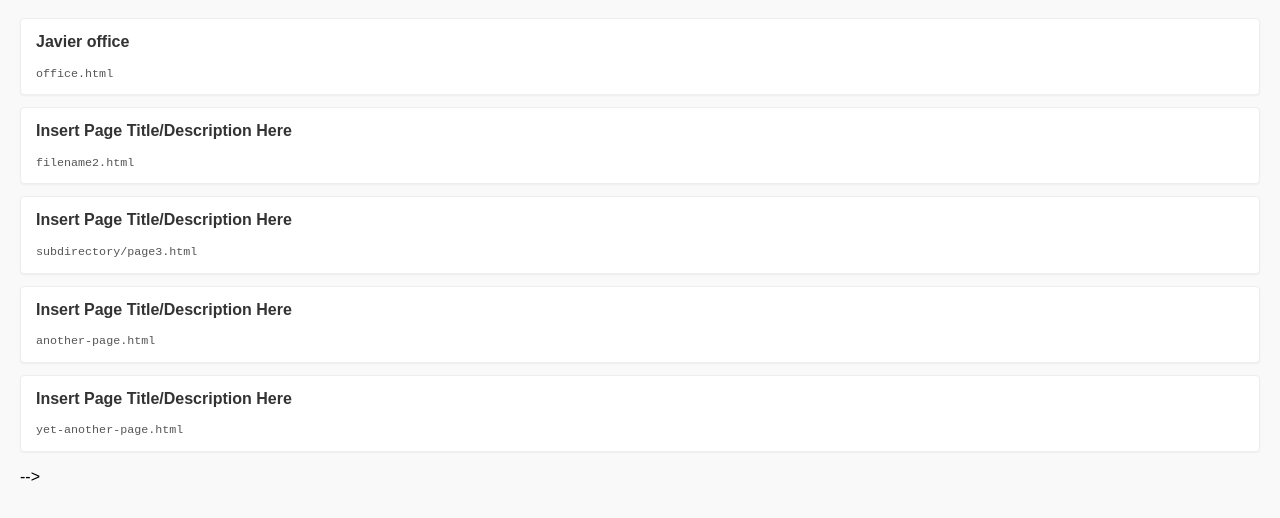
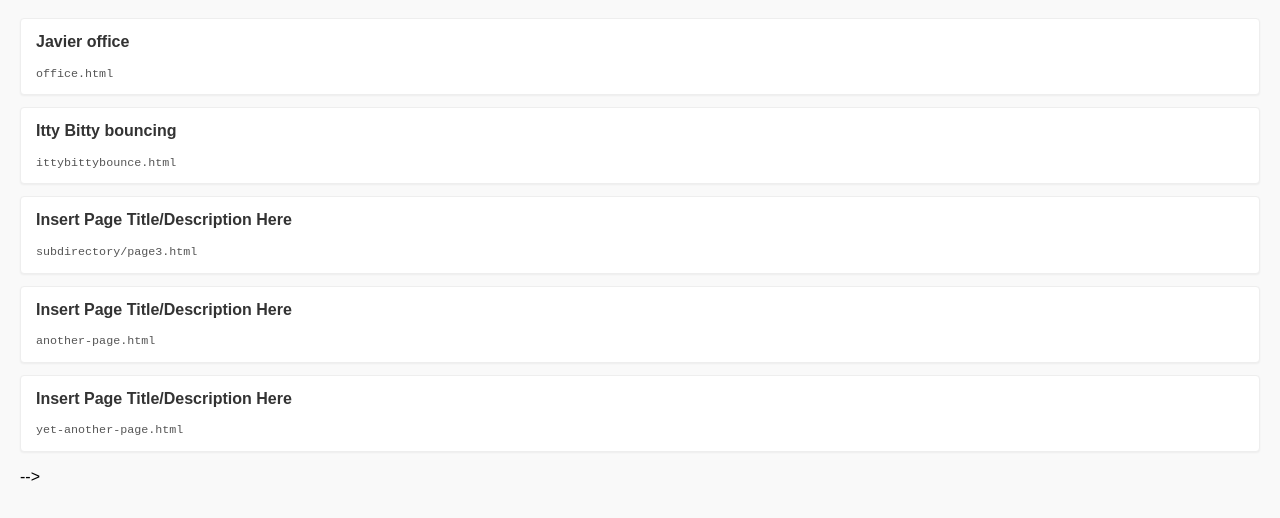
Before and after one commit to Snowyfat/me, a plain HTML site: page index.html in a window 1280 px wide. Shown: the part 88-606 px from the top of the page. Drawn offline with Linux system fonts and the light colour scheme.

Commit message:
Update index.html

```diff
--- a/index.html
+++ b/index.html
@@ -62,8 +62,8 @@
 
         <!-- List Item 2 -->
         <li>
-            <span class="link-title">Insert Page Title/Description Here</span>
-            <a href="filename2.html" class="link-path">filename2.html</a>
+            <span class="link-title">Itty Bitty bouncing</span>
+            <a href="ittybittybounce.html" class="link-path">ittybittybounce.html</a>
             <!-- Replace filename2.html with the actual path/filename -->
         </li>
 
```
